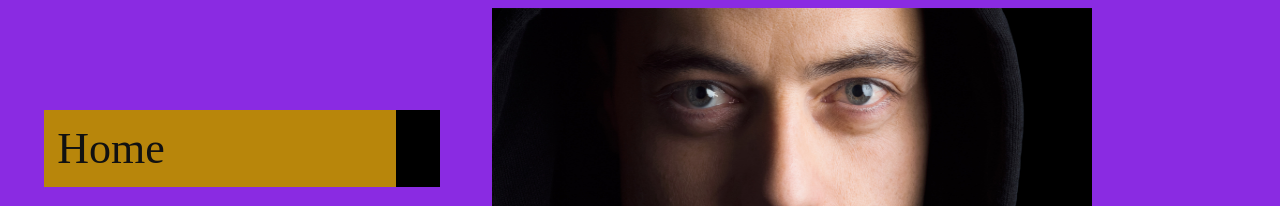
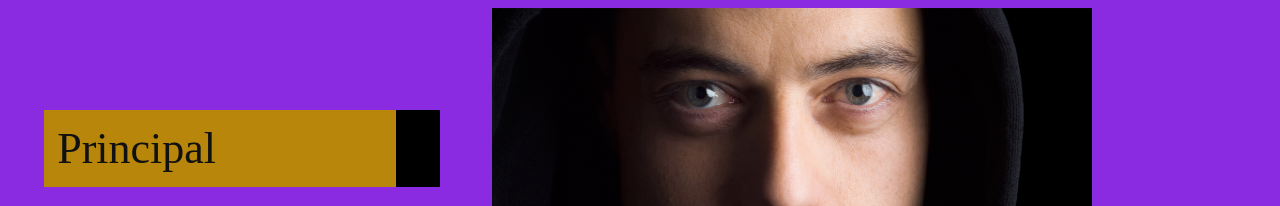
Before and after one commit to charlyred/misterrobot16, a plain HTML site: page index.html in a window 1280 px wide. Shown: the top 206 px of the page. Drawn offline with Linux system fonts and the light colour scheme.

Commit message:
Cambié el Home por Principal

```diff
--- a/index.html
+++ b/index.html
@@ -12,7 +12,7 @@
     <header>
         <nav>
             <ul class="navbar">
-                <li> Home</li>
+                <li> Principal</li>
                 <li><a href="pages/hardware.html" target="_blank">Hardware</a> </li>
                 <li><a href="pages/software.html" target="_blank">Software</a>  </li>
                 <li><a href="pages/nosotros.html" target="_blank">Nosotros</a> </li>
```
